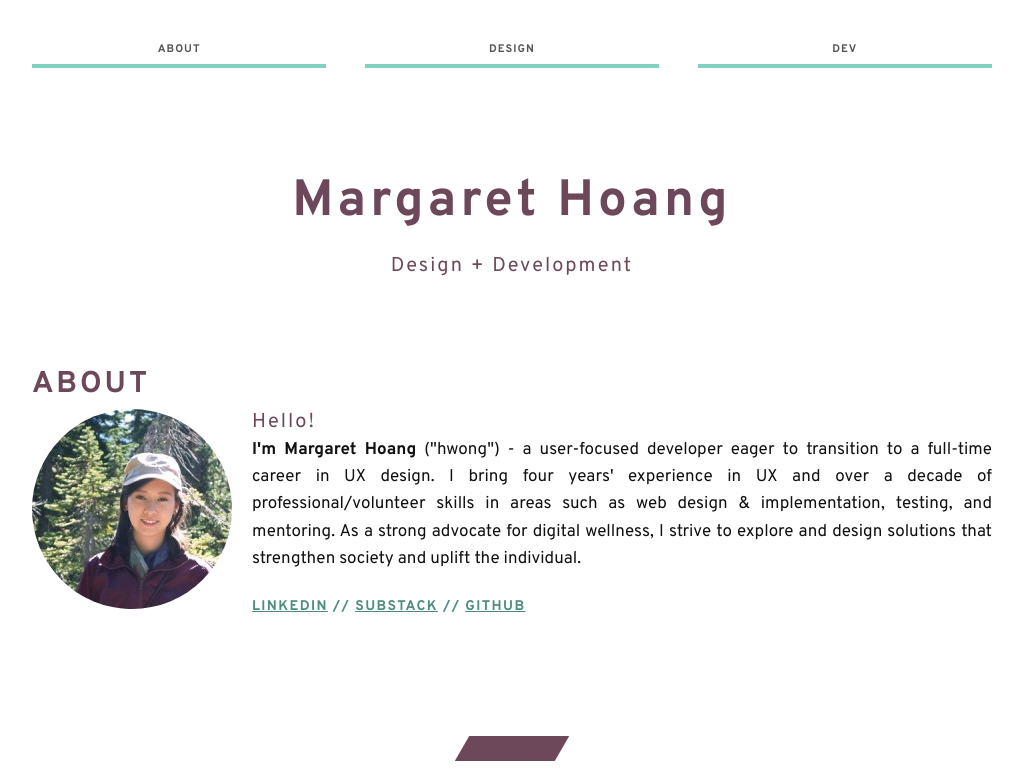
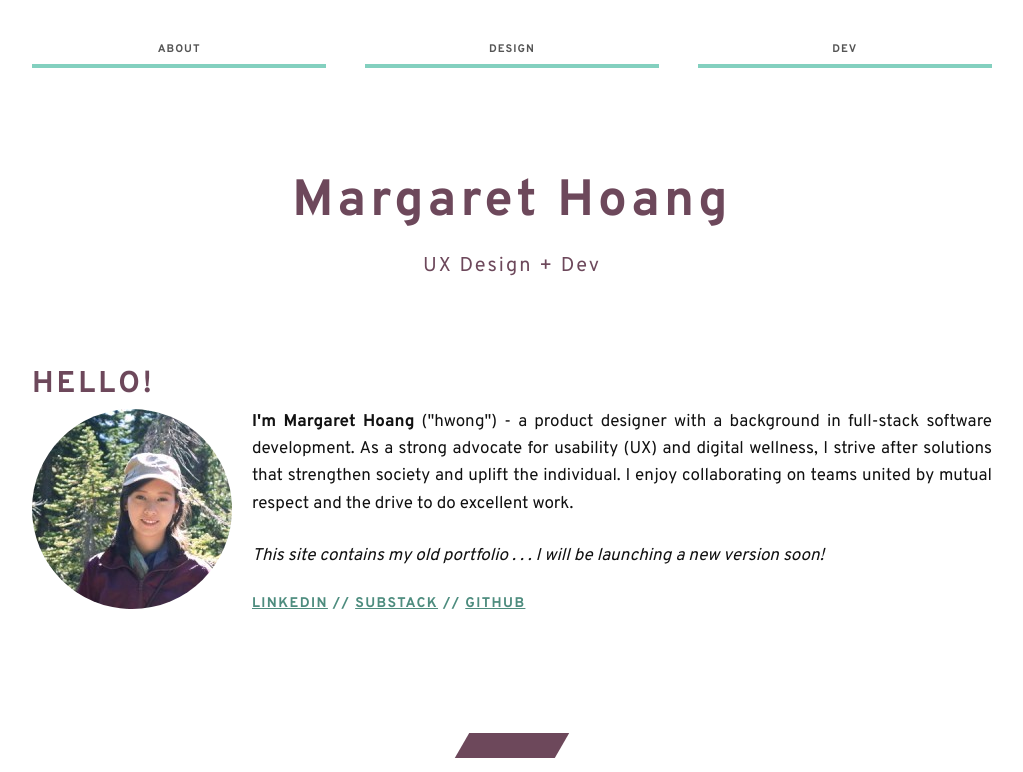
Before and after one commit to mmhoang/mmhoang, a Jekyll site: the page index.html, which Jekyll copies as it is, in a window 1280 px wide and 1400 px high, cut to the strip 0-772 px from the top of the window. Shown: the whole strip, without its empty margins (128-1151 px from the left). Built offline with Jekyll 4.4.1, drawn with Linux system fonts in a browser that asks for light colours; some of the changed text lies outside the part shown.

Commit message:
Updated recent work and removed redundant code

```diff
--- a/index.html
+++ b/index.html
@@ -35,18 +35,18 @@
         <div class="row">
             <div class="twelve columns name">
                 <a href="../index.html"><h1>Margaret Hoang</h1></a>
-                <h3 class="tagline">Design + Development</h3>
+                <h3 class="tagline">UX Design + Dev</h3>
                 <br><br>
             </div>
         </div>
     </header>
     <section id="about" tabindex="0">
         <div class="container">
-            <h2>About</h2>
+            <h2>Hello!</h2>
             <div class="row">
                 <img src="profile-2020.jpeg" class="u-pull-left"/>
-                <h3>Hello!</h3>
-                <p><b>I'm Margaret Hoang</b> ("hwong") - a user-focused developer eager to transition to a full-time career in UX design. I bring four years' experience in UX and over a decade of professional/volunteer skills in areas such as web design & implementation, testing, and mentoring. As a strong advocate for digital wellness, I strive to explore and design solutions that strengthen society and uplift the individual.</p>
+                <p><b>I'm Margaret Hoang</b> ("hwong") - a product designer with a background in full-stack software development. As a strong advocate for usability (UX) and digital wellness, I strive after solutions that strengthen society and uplift the individual. I enjoy collaborating on teams united by mutual respect and the drive to do excellent work.</p>
+                <p><i>This site contains my old portfolio . .  . I will be launching a new version soon!</i></p>
                 <p><h4><a href="https://www.linkedin.com/in/mmhoang/">LinkedIn</a> // <a href="https://newdays.substack.com">Substack</a> // <a href="https://github.com/mmhoang">GitHub</a></h4></p>
             </div>
         </div>
@@ -55,11 +55,13 @@
     <section id="ux" tabindex="0">
         <div class="container">
             <h2>Design</h2>
+            <p>In June 2022, I switched fields to officially become a remote UX designer, <a href="https://newdays.substack.com/p/closed-doors-open-sky">a dream many years in the making.</a></p>
             <p>My recent design work for <a href="https://www.covenanteyes.com/">Covenant Eyes</a> (my current employer) includes:</p>
             <ul>
+                <li>Collaboratively designing <a href="https://www.covenanteyes.com/support-articles/how-do-i-install-covenant-eyes-on-an-iphone-ipod-touch-or-ipad/">a new onboarding experience for the Covenant Eyes iOS app</a> (Summer 2022)</li>
                 <li>Preparing and presenting a three-week training course on UX for developers (Mar–Apr 2022)</li>
                 <li>Providing wireframes and design peer review for account structure & onboarding enhancements (Feb–Mar 2022)</li>
-                <li>Working as primary designer and developer on <a href="https://www.covenanteyes.com/support-articles/overdue-balance/">My Account's "Pay Now" feature</a> (Aug 2021)</li>
+                <li>Designing and developing <a href="https://www.covenanteyes.com/support-articles/overdue-balance/">My Account's "Pay Now" feature</a> (Aug 2021)</li>
             </ul>
             <br/>
             <h3>Past Projects</h3>
@@ -196,24 +198,7 @@
             </div>
         </div>
     </section>
-    <div class="parallelogram"></div>
-    <section id="dev" tabindex="0">
-        <div class="container">
-            <h2>Dev</h2>
-            <h3>Experience</h3>
-            <div class="row">
-                <p>As a team member, I bring a combined 10 years of professional & volunteer experience in areas such as application design, mentoring, and team leadership.</p>
-                <h4>Oct 2019–present</h4>
-                <p>Serving as a <b>full-stack developer</b> for <a href="https://www.covenanteyes.com/">Covenant Eyes</a> (Owosso, MI). My work supports the Screen Accountability™ service in a variety of ways, including developing internal and customer-facing applications and assisting product designers.</p>
-                <h4>Nov 2018–Oct 2019</h4>
-                <p><b>Led the software team</b> for <a href="https://southsound911.org/">South Sound 911</a> (Tacoma, WA), providing applications and support for 41 police and fire agencies across Pierce County, WA. In addition to managing six developers, I advocated for UX processes on the tech team, assisted project managers, and was Tier 3 support for mission-critical services.</p>
-                <h4>Oct 2014–Oct 2018</h4>
-                <p>Worked as a <b>full-stack developer</b> for <a href="https://southsound911.org/">South Sound 911</a> (Tacoma, WA). Collaboratively built software used by local law enforcement, firefighters, dispatchers, and records management personnel. Educated team members on design best practices and conducted usability tests.</p>
-                <p>Please see my <a href="https://www.linkedin.com/in/mmhoang/">LinkedIn</a> for a more detailed resume and volunteer experiences.</p>
-            </div>
-        </div>
-    </section>
-    <footer class="footer"><a href="https://www.biblegateway.com/passage/?search=John%2016%3A33&version=NKJV">John 16:33</a></footer>
+    <footer class="footer"><a href="https://www.biblegateway.com/passage/?search=Luke%206%3A27&version=NKJV">Luke 6:27</a></footer>
     <script src="https://code.jquery.com/jquery-3.3.1.js" integrity="sha256-2Kok7MbOyxpgUVvAk/HJ2jigOSYS2auK4Pfzbm7uH60=" crossorigin="anonymous"></script>
     <script src="scripts/portfolio.js" type="text/javascript"></script>
 </body>
```
Also changed, not shown: other parts of index.html (+3 -3 lines).
